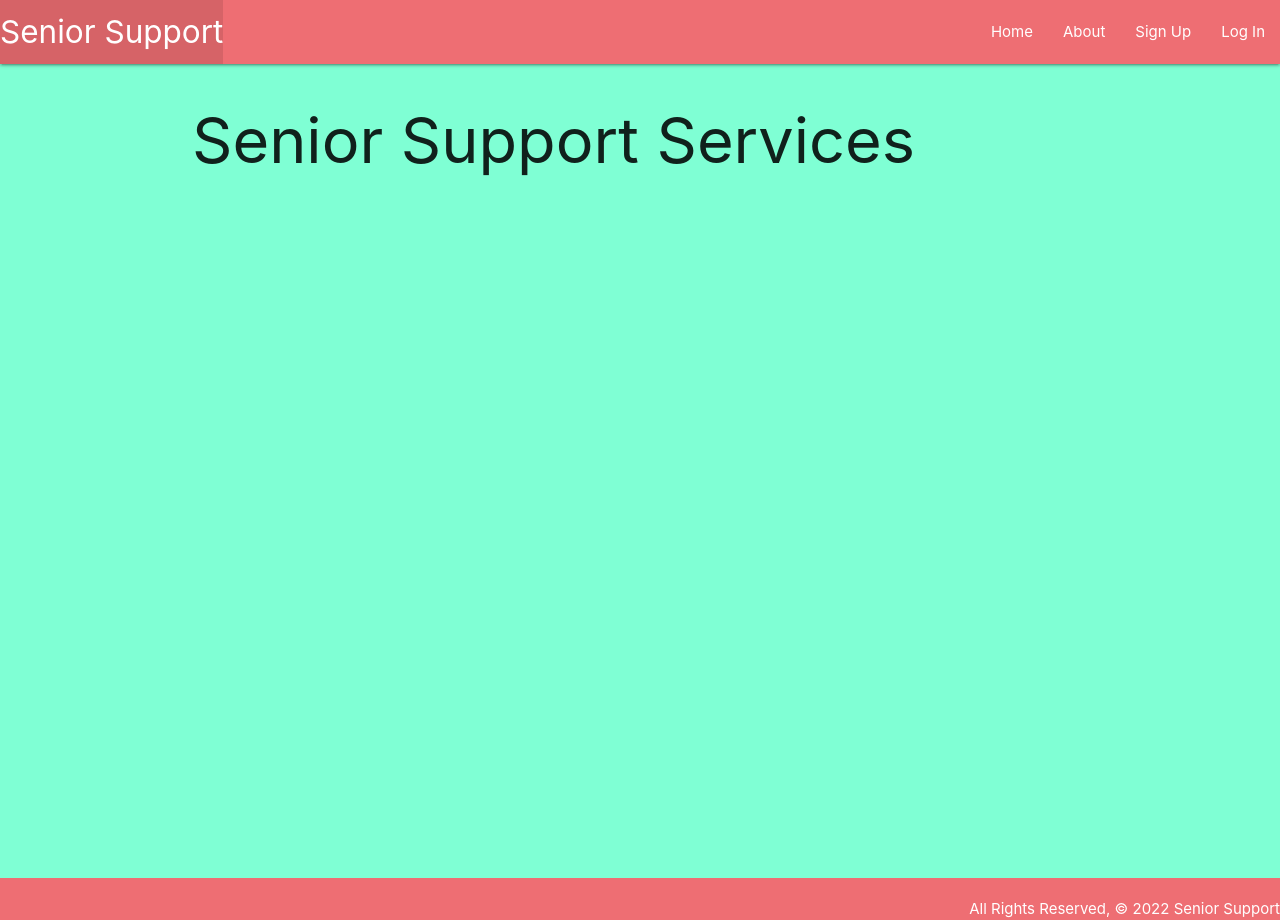
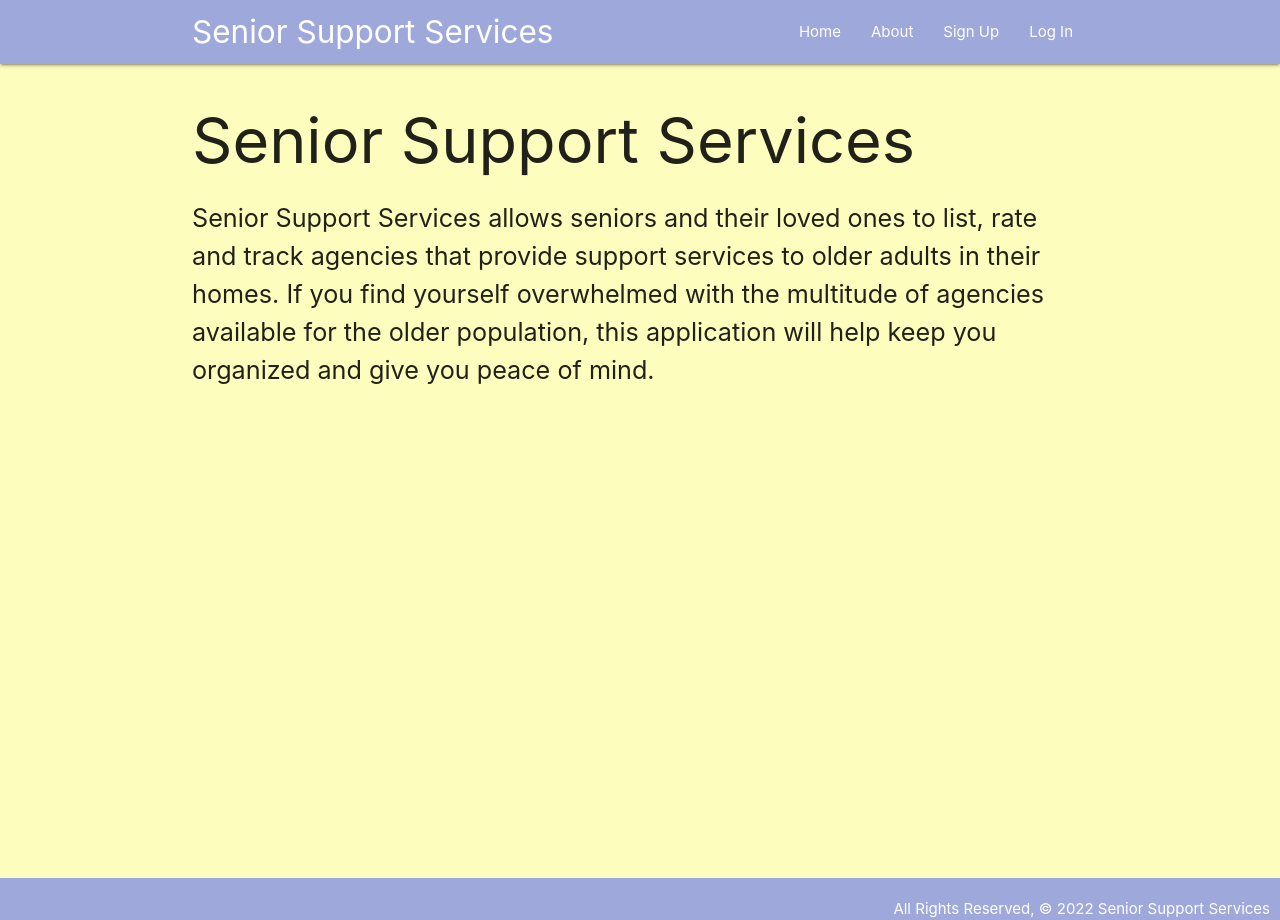
Before and after one commit to EHollingerFllStk/Seniors, a Django app: page / in a window 1280 px wide. Run offline with Django 4.2, Linux system fonts and the light colour scheme.

Commit message:
update css

```diff
--- a/main_app/static/css/style.css
+++ b/main_app/static/css/style.css
@@ -1,5 +1,5 @@
 body {
-    background-color: aquamarine;
+    background-color: #FDFDBD;
     display: flex;
     min-height: 100vh;
     flex-direction: column;
@@ -11,5 +11,16 @@ body {
 
   footer {
     padding-top: 0;
+    padding-right: 10px;
     text-align: right;
   }
+
+  @media only screen and (max-width: 750px) {
+    body {
+      background-color: lightblue;
+    }
+    #brand {
+      font-size: large;
+
+    }
+  }
--- a/main_app/templates/base.html
+++ b/main_app/templates/base.html
@@ -16,17 +16,22 @@
       type="text/css"
       href="{% static 'css/style.css' %}"
     />
+    <link href="https://fonts.googleapis.com/icon?family=Material+Icons" rel="stylesheet">
   </head>
   <body>
     <header class="navbar-fixed">
-      <nav>
-        <div class="nav-wrapper">
+
+        <nav class="nav-wrapper #9fa8da indigo lighten-3">
+          <div class="container">
             <ul>
               <li>
-              <a href="/" class="left brand-logo"> Senior Support</a>
+                <a href="/" class="brand-logo" id="brand"> Senior Support Services</a>
+                <a href="#" class="sidenav-trigger" data-target="mobile-links">
+                  <i class="material-icons">menu</i>
+                </a>
               </li>
             </ul>
-          <ul class="right">
+            <ul class="right hide-on-med-and-down">
               <li><a href="/">Home</a></li>
               <li><a href="/about">About</a></li>
               {% if user.is_authenticated %}
@@ -40,10 +45,32 @@
             </ul>
           </div>
         </nav>
+
     </header>
+    <ul class="sidenav" id="mobile-links">
+      <li><a href="/">Home</a></li>
+      <li><a href="/about">About</a></li>
+      {% if user.is_authenticated %}
+      <li><a href="{% url 'agencies_create' %}">Add an Agency</a></li>
+      <li><a href="/agencies">View All My Agencies</a></li>
+      <li><a href="{% url 'logout' %}">Log Out</a></li>
+      {% else %}
+      <li><a href="{% url 'signup' %}">Sign Up</a></li>
+      <li><a href="{% url 'login' %}">Log In</a></li>
+      {% endif %}
+    </ul>
     <main class="container">{% block content %} {% endblock %}</main>
-    <footer class="page-footer">
-      <div class="right">All Rights Reserved, © 2022 Senior Support</div>
+    <footer class="page-footer #9fa8da indigo lighten-3">
+      <div class="right">All Rights Reserved, © 2022 Senior Support Services</div>
     </footer>
+    <script src ="https://code.jquery.com/jquery-3.6.1.slim.min.js"></script>
+
+    <script src="https://cdnjs.cloudflare.com/ajax/libs/materialize/1.0.0/js/materialize.min.js"></script>
+
+    <script>
+      $(document).ready(function(){
+            $('.sidenav').sidenav();
+      })
+    </script>
   </body>
 </html>
--- a/main_app/templates/home.html
+++ b/main_app/templates/home.html
@@ -1,5 +1,12 @@
 {% extends 'base.html' %} {% block content %}
 
 <h1>Senior Support Services</h1>
+<p class="flow-text">
+  Senior Support Services allows seniors and their loved ones to list, rate and
+  track agencies that provide support services to older adults in their homes.
+  If you find yourself overwhelmed with the multitude of agencies available for
+  the older population, this application will help keep you organized and give
+  you peace of mind.
+</p>
 
 {% endblock %}
```
Also changed, not shown: main_app/templates/about.html (+4 -4 lines). Lines whose indentation alone changed are shown as unchanged.
